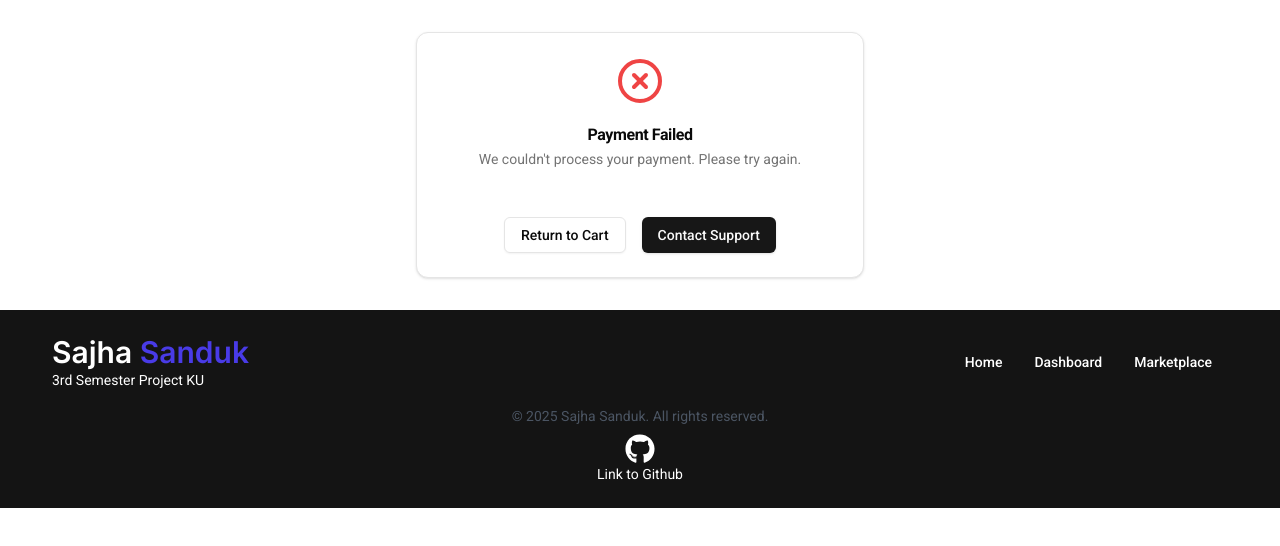
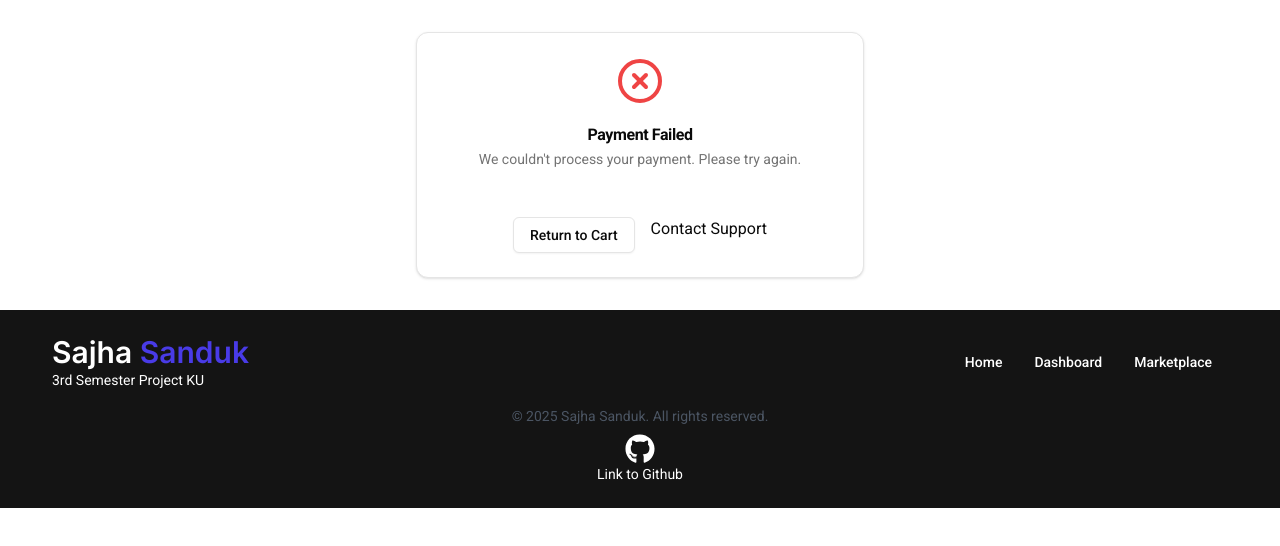
Before and after one commit to Githeimer/SajhaSanduk, a Next.js app: page /payment/failure in a window 1280 px wide. Shown: the top 546 px of the page. Built offline with nearby package versions, Linux system fonts and the light colour scheme; no server answers.

Commit message:
For failure of payment and landing overview.

```diff
--- a/app/dashboard/(dashboard)/layout.tsx
+++ b/app/dashboard/(dashboard)/layout.tsx
@@ -1,5 +1,6 @@
 "use client";
 
+// Imports necessary components for dashboard layout and user authentication.
 import { ReactNode, useEffect, useState } from "react";
 import { Button } from "@/components/ui/button";
 import { Avatar, AvatarFallback, AvatarImage } from "@/components/ui/avatar";
@@ -13,9 +14,15 @@ interface LayoutProps {
   children: ReactNode;
 }
 
+//  Dashboard layout component containing:
+//    - Sidebar for navigation
+//    - Header with responsive menu
+//    - Authentication check (redirects if user not logged in)
+
 export default function DashboardLayout({ children }: LayoutProps) {
   const { user, loading } = useUser();
 
+  // Show loading state while user data is being fetched.
   if (loading) {
     return (
       <div className="flex items-center justify-center min-h-screen">
@@ -24,6 +31,7 @@ export default function DashboardLayout({ children }: LayoutProps) {
     );
   }
 
+  // Redirect users to login page if they are not authenticated.
   if (!user) {
     return (
       <div className="flex items-center justify-center min-h-screen">
@@ -49,6 +57,7 @@ export default function DashboardLayout({ children }: LayoutProps) {
               </Button>
             </SheetTrigger>
             <SheetContent side="left" className="w-64 bg-gray-950 text-white p-6">
+            // Sidebar navigation menu with links to different dashboard sections.
               <Sidebar user={user} />
             </SheetContent>
           </Sheet>
@@ -62,6 +71,7 @@ export default function DashboardLayout({ children }: LayoutProps) {
   );
 }
 
+// Sidebar component for dashboard navigation, including user profile and logout.
 function Sidebar({ user }: { user: any }) {
   return (
     <div className="flex flex-col justify-between h-full">
--- a/app/payment/failure/page.tsx
+++ b/app/payment/failure/page.tsx
@@ -4,6 +4,7 @@ import { useRouter } from 'next/navigation'
 import { Card, CardHeader, CardTitle, CardDescription, CardContent } from '@/components/ui/card'
 import { Button } from '@/components/ui/button'
 import { XCircle } from 'lucide-react'
+import Link from 'next/link'
 
 export default function PaymentFailurePage() {
   const router = useRouter()
@@ -24,9 +25,7 @@ export default function PaymentFailurePage() {
           <Button variant="outline" onClick={() => router.push('/marketplace/cart')}>
             Return to Cart
           </Button>
-          <Button onClick={() => router.push('/support')}>
-            Contact Support
-          </Button>
+         <Link href="https://tally.so/r/3EN1el">Contact Support</Link>
         </CardContent>
       </Card>
     </div>
--- a/components/Landing/Overview.tsx
+++ b/components/Landing/Overview.tsx
@@ -1,5 +1,5 @@
 import { SiNextdotjs, SiTypescript, SiSupabase, SiCashapp,SiCloudinary } from "react-icons/si";
-
+import Image from "next/image";
 export function ProjectOverview() {
   return (
     <div className="bg-gray-100 p-8 rounded-md shadow-none" >
@@ -44,8 +44,8 @@ export function ProjectOverview() {
             </div>
             {/* Khalti API Card */}
             <div className="flex items-center bg-white shadow-md rounded-md p-4">
-              <SiCashapp className="text-4xl text-purple-600 mr-4" />
-              <span className="text-lg font-medium text-gray-700">Khalti API</span>
+              <Image alt="esewa" width={50} height={50} src="https://cdn-1.webcatalog.io/catalog/esewa/esewa-icon.png?v=1736149633968" className="text-4xl text-purple-600 mr-4" />
+              <span className="text-lg font-medium text-gray-700">Esewa API</span>
 
 
             </div>
```
Also changed, not shown: app/dashboard/(dashboard)/[profile]/page.tsx (+12 -0 lines).
